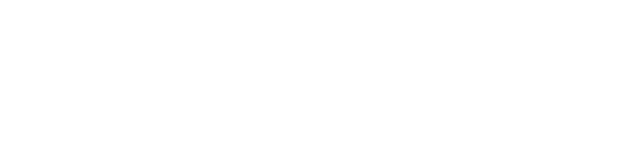
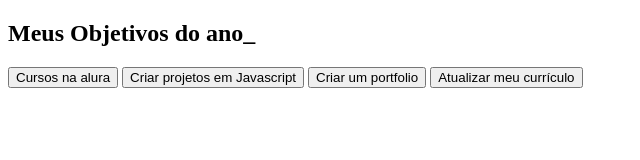
Before and after one commit to 0000033/Projeto-de-vida, a plain HTML site: page intex.html in a window 1280 px wide. Shown: the whole page, without its empty margins (0-640 px from the left). Drawn offline with Linux system fonts and the light colour scheme.

Commit message:
Add files via upload

```diff
--- a/intex.html
+++ b/intex.html
@@ -6,6 +6,17 @@
     <title>meus objetivos do ano</title>
 </head>
 <body>
+    <section class="conteudo-principal">
+        <h2 class="titulo-principal">Meus Objetivos do ano_</h2>
+        <div class="botoes"></div>
+        <div class="botoes">
+            <button class="botao">Cursos na alura</button>
+            <button class="botao">Criar projetos em Javascript</button>
+            <button class="botao">Criar um portfolio</button>
+            <button class="botao">Atualizar meu currículo</button>
 
+
+        </div>
+    </section>
 </body>
 </html>
```
